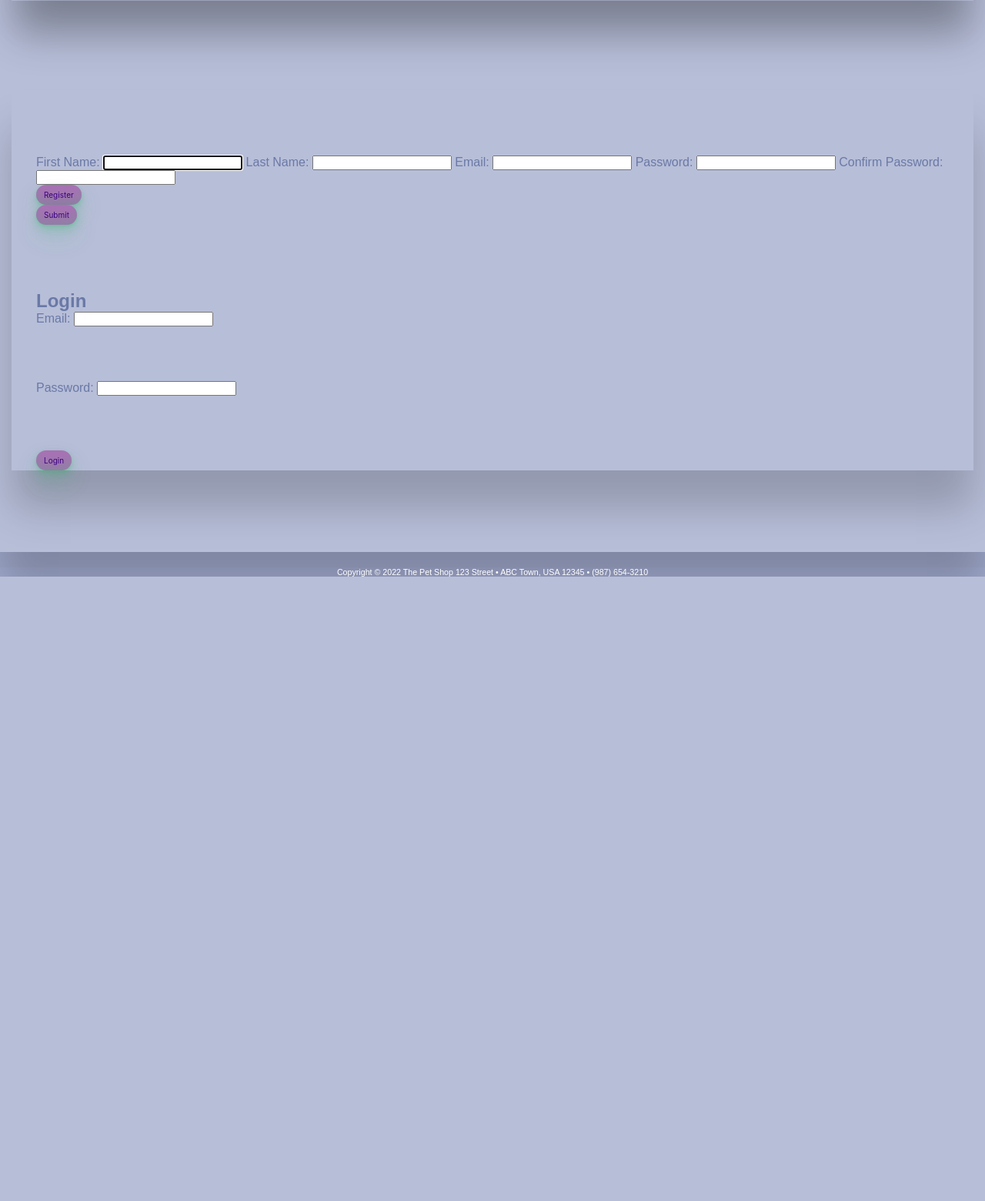
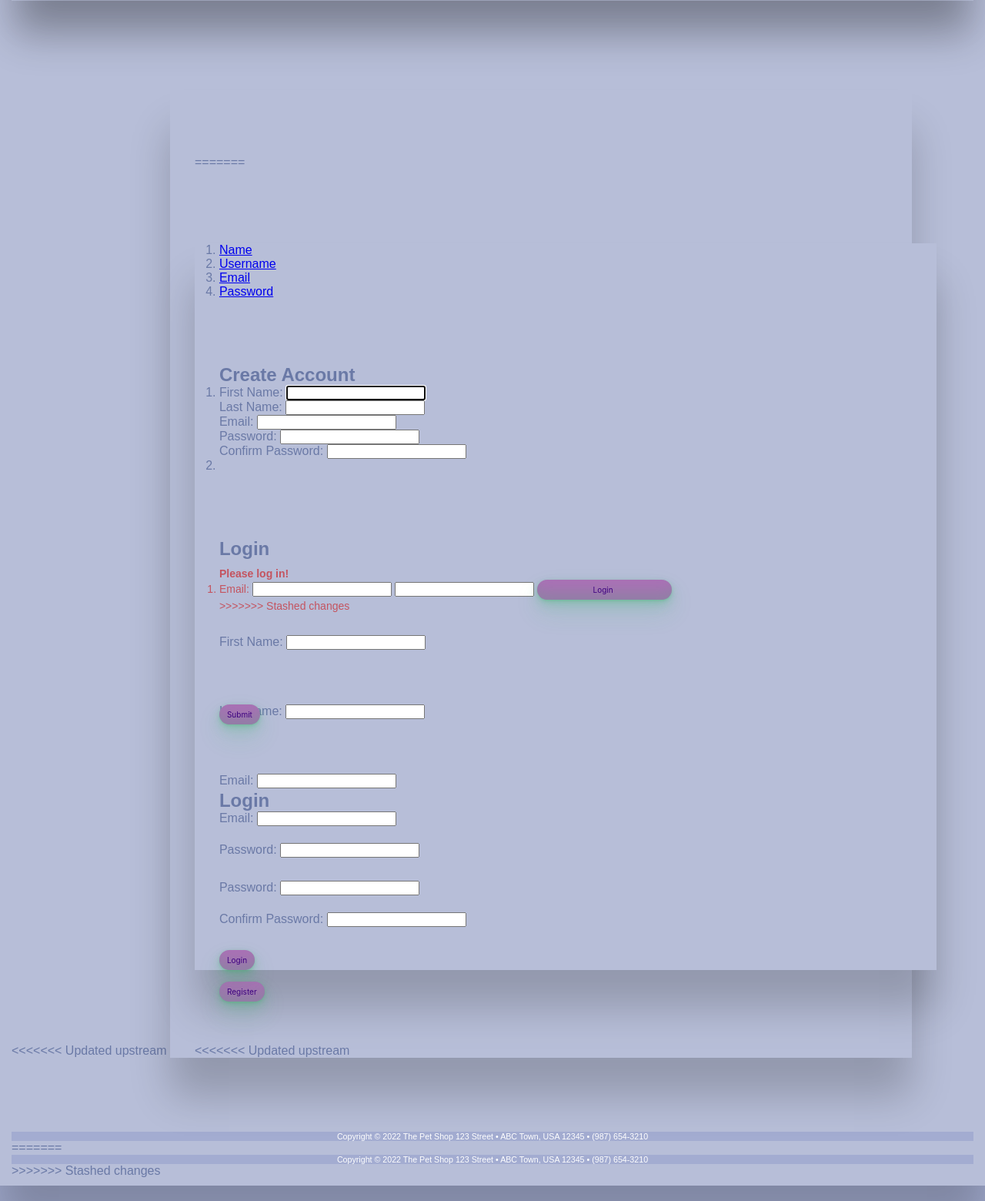
Before and after one commit to WinterKnights-33/PETshop, a Flask app: page / in a window 1280 px wide. Shown: the part 373-1933 px from the top of the page at 77% size. Before the commit the page ends 1122 px from the top, so only its background shows below. Run offline with Flask 2, Linux system fonts and the light colour scheme.

Commit message:
Update homePage.html

```diff
--- a/flask_app/templates/homePage.html
+++ b/flask_app/templates/homePage.html
@@ -22,6 +22,7 @@
                 <h4 class="nav">Looking for a new fur baby to join your family? Do you want something cute and cuddly or smooth and scaly or bright and feathery? Then you came to the right place. Our pet shop is one of a kind. Come explore the pet shop, and see if you
                     can get a new friend today. </h4>
             </div>
+<<<<<<< Updated upstream
             <div class="container ">
                 <div id="sign-form" class="navigation">
                     <form action="/register" method="post" id="sign-form" class="sign-form">
@@ -34,6 +35,70 @@
                             </div>
                             {% endif %} {% endwith %}
                         </div>
+=======
+            <div class="container">
+                <div class="navigation">
+                    <ol>
+                        <li><a href="#" data-ref="name">Name</a></li>
+                        <li><a href="#" data-ref="uname">Username</a></li>
+                        <li><a href="#" data-ref="email">Email</a></li>
+                        <li><a href="#" data-ref="viewpswd">Password</a></li>
+                    </ol>
+                </div>
+                <form action="/register " method="post " id="sign-form" class="sign-form">
+                    <h2 id="sign-form" class="sign-form">Create Account</h2>
+                    <div>
+                        <ol class="questions">
+                            <li>
+                                <div>
+                                    <span><label for="name">First Name:</label></span>
+                                    <input class="active" id="name" name="name" type="text" placeholder="Hey there... What's your name ;)" autofocus/>
+                                </div>
+
+                                <div>
+                                    <span><label for="name">Last Name:</label></span>
+                                    <input class="active" id="name" name="name" type="text" placeholder="Last name?  Dont worry, I dont need your mothers madian name..." autofocus/>
+                                </div>
+
+                                <div>
+                                    <span><label for="email">Email:</label></span>
+                                    <input id="email" name="email" type="text" placeholder="Email so we can spam you lots to remember to adpot a cutie" autofocus/>
+                                </div>
+
+                                <div>
+                                    <span><label for="password">Password:</label></span>
+                                    <input id="viewpswd" name="password" type="text" placeholder="so...this your password..." />
+                                </div>
+
+                                <div>
+                                    <span><label for="password">Confirm Password:</label></span>
+                                    <input id="password" name="password" type="password" placeholder="make sure you dont forget, type it again!" autofocus/>
+                                </div>
+
+                                <div>
+                                    <span id="show-pwd" class="view"></span>
+                                </div>
+
+                                <li id="signup">
+                                </li>
+                        </ol>
+                    </div>
+                </form>
+                <form action="/login " method="post " class="sign-form " id="sign-form ">
+                    <h2 id="sign-form" class="sign-form ">Login</h2>
+                    <div class="error-message" role="alert ">
+                        <h4>Please log in!</h4>
+                        <ol class="questions">
+                            <li>
+                                <span><label for="email">Email:</label></span>
+                                <input id="email" name="email" type="text" placeholder="And Your Email Is???">
+                                <span><label for=" password "></label></span>
+                                <input id="password " name="password " type="password " placeholder="Password Please!! ">
+                                <input type="submit " value="Login " href="/pet_profile " id="signup " class="btn ">
+                            </li>
+                        </ol>
+                </form>
+>>>>>>> Stashed changes
                 </div>
                 <div class="form-group">
                     <label class="form-group" for="first_name">
@@ -85,12 +150,18 @@
                 </form>
             </div>
         </div>
+<<<<<<< Updated upstream
     </div>
     <div class="footer ">
         <p class="bg-dark text-light d-flex justify-content-center ">Copyright © 2022 The Pet Shop 123 Street • ABC Town, USA 12345 • (987) 654-3210</p>
     </div>
     <script type="text/javascript " src="{{url_for( 'static',filename='js/script.js' )}} "></script>
     </script>
+=======
+        <div class="footer ">
+            <p class="bg-dark text-light d-flex justify-content-center ">Copyright © 2022 The Pet Shop 123 Street • ABC Town, USA 12345 • (987) 654-3210</p>
+        </div>
+>>>>>>> Stashed changes
 </body>
 
 </html>
```
